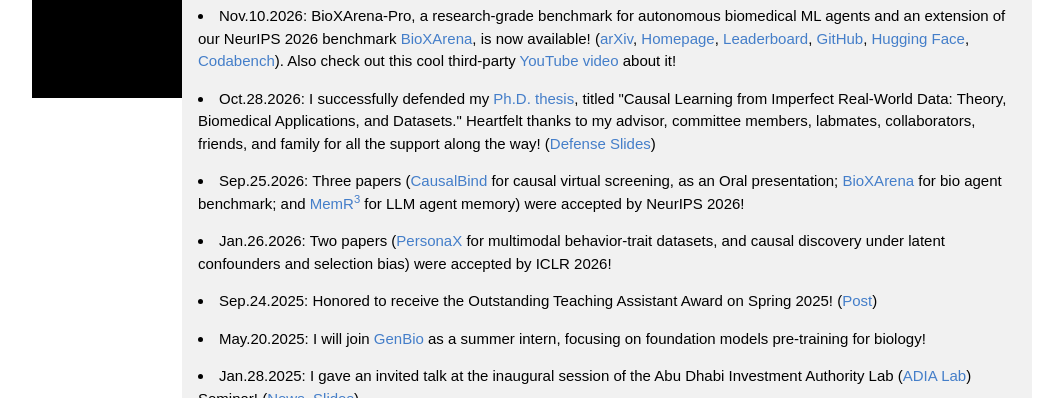
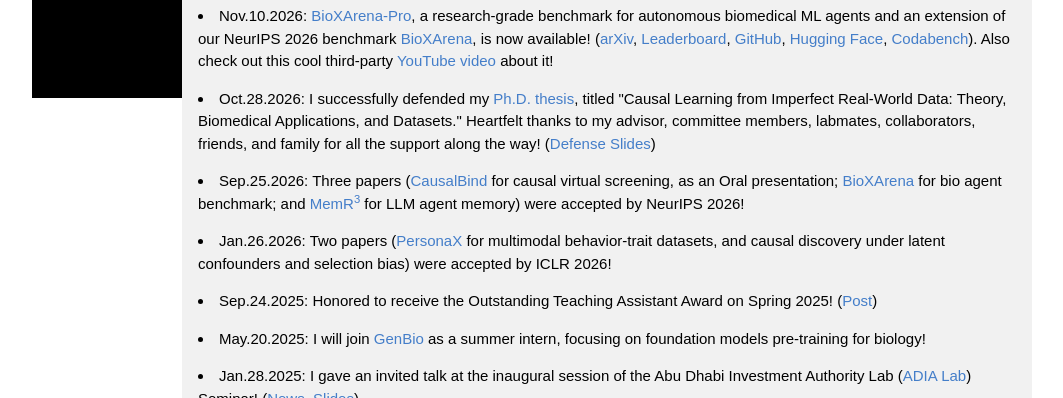
Before and after one commit to lokali/lokali.github.io, a plain HTML site: page index.html in a window 1280 px wide. Shown: the part 702-1100 px from the top of the page, without its empty margins (108-1171 px from the left). Drawn offline with Linux system fonts and the light colour scheme; a script that the page names is missing.

Commit message:
Link BioXArena-Pro to project page and BioXArena to GitHub in news
Co-Authored-By: Claude Opus 5.5 <noreply@anthropic.com>

```diff
--- a/index.html
+++ b/index.html
@@ -90,7 +90,7 @@
 <!-- The News Section -->
 <div class="w3-container w3-light-grey w3-padding-32" id="news">
   <h2>News</h2>
-    <p><li> Nov.10.2026: BioXArena-Pro, a research-grade benchmark for autonomous biomedical ML agents and an extension of our NeurIPS 2026 benchmark <a href="https://arxiv.org/abs/2605.15766">BioXArena</a>, is now available! (<a href="https://arxiv.org/abs/2611.13994">arXiv</a>, <a href="https://mbzuai-ai4bio.github.io/BioXArena-Pro-ProjectPage/">Homepage</a>, <a href="https://mbzuai-ai4bio.github.io/BioXArena-Pro/">Leaderboard</a>, <a href="https://github.com/mbzuai-ai4bio/BioXArena-Pro">GitHub</a>, <a href="https://huggingface.co/datasets/mbzuai-ai4bio/BioXArena-Pro-Public">Hugging Face</a>, <a href="https://www.codabench.org/competitions/18583/">Codabench</a>). Also check out this cool third-party <a href="https://www.youtube.com/watch?v=kW0bCeFZs6g">YouTube video</a> about it!</li></p>
+    <p><li> Nov.10.2026: <a href="https://mbzuai-ai4bio.github.io/BioXArena-Pro-ProjectPage/">BioXArena-Pro</a>, a research-grade benchmark for autonomous biomedical ML agents and an extension of our NeurIPS 2026 benchmark <a href="https://github.com/mbzuai-ai4bio/BioXArena">BioXArena</a>, is now available! (<a href="https://arxiv.org/abs/2611.13994">arXiv</a>, <a href="https://mbzuai-ai4bio.github.io/BioXArena-Pro/">Leaderboard</a>, <a href="https://github.com/mbzuai-ai4bio/BioXArena-Pro">GitHub</a>, <a href="https://huggingface.co/datasets/mbzuai-ai4bio/BioXArena-Pro-Public">Hugging Face</a>, <a href="https://www.codabench.org/competitions/18583/">Codabench</a>). Also check out this cool third-party <a href="https://www.youtube.com/watch?v=kW0bCeFZs6g">YouTube video</a> about it!</li></p>
     <p><li> Oct.28.2026: I successfully defended my <a href="slides/Loka_PhD_Thesis.pdf">Ph.D. thesis</a>, titled "Causal Learning from Imperfect Real-World Data: Theory, Biomedical Applications, and Datasets." Heartfelt thanks to my advisor, committee members, labmates, collaborators, friends, and family for all the support along the way! (<a href="slides/20261028_PhD_Defense.pdf">Defense Slides</a>)</li></p>
     <p><li> Sep.25.2026: Three papers (<a href="https://github.com/lokali/CausalBind">CausalBind</a> for causal virtual screening, as an Oral presentation; <a href="https://github.com/mbzuai-ai4bio/BioXArena">BioXArena</a> for bio agent benchmark; and <a href="https://github.com/mbzuai-ai4bio/memr3">MemR<sup>3</sup></a> for LLM agent memory) were accepted by NeurIPS 2026! </li></p>
     <p><li> Jan.26.2026: Two papers (<a href="https://github.com/lokali/PersonaX">PersonaX</a> for multimodal behavior-trait datasets, and causal discovery under latent confounders and selection bias) were accepted by ICLR 2026!</li></p>
```
